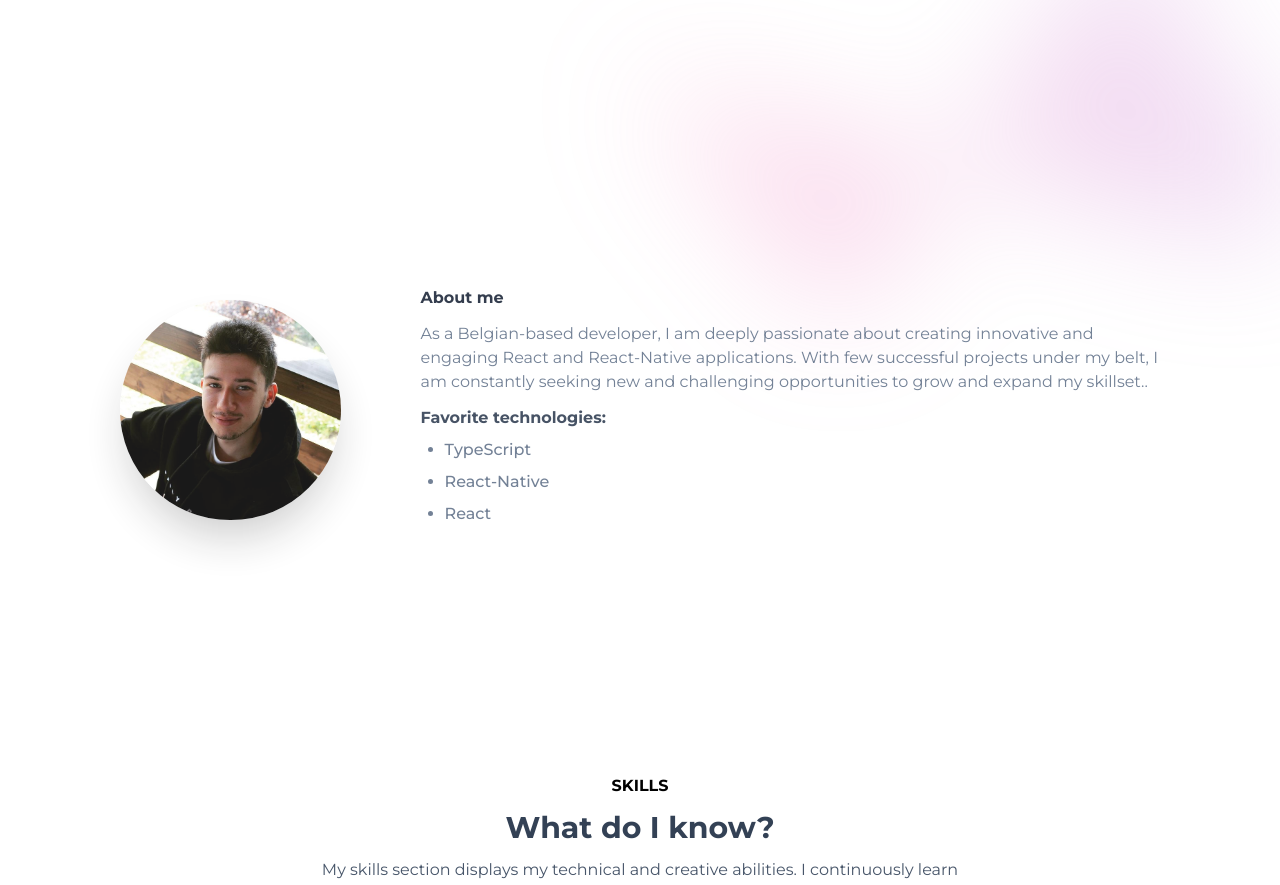
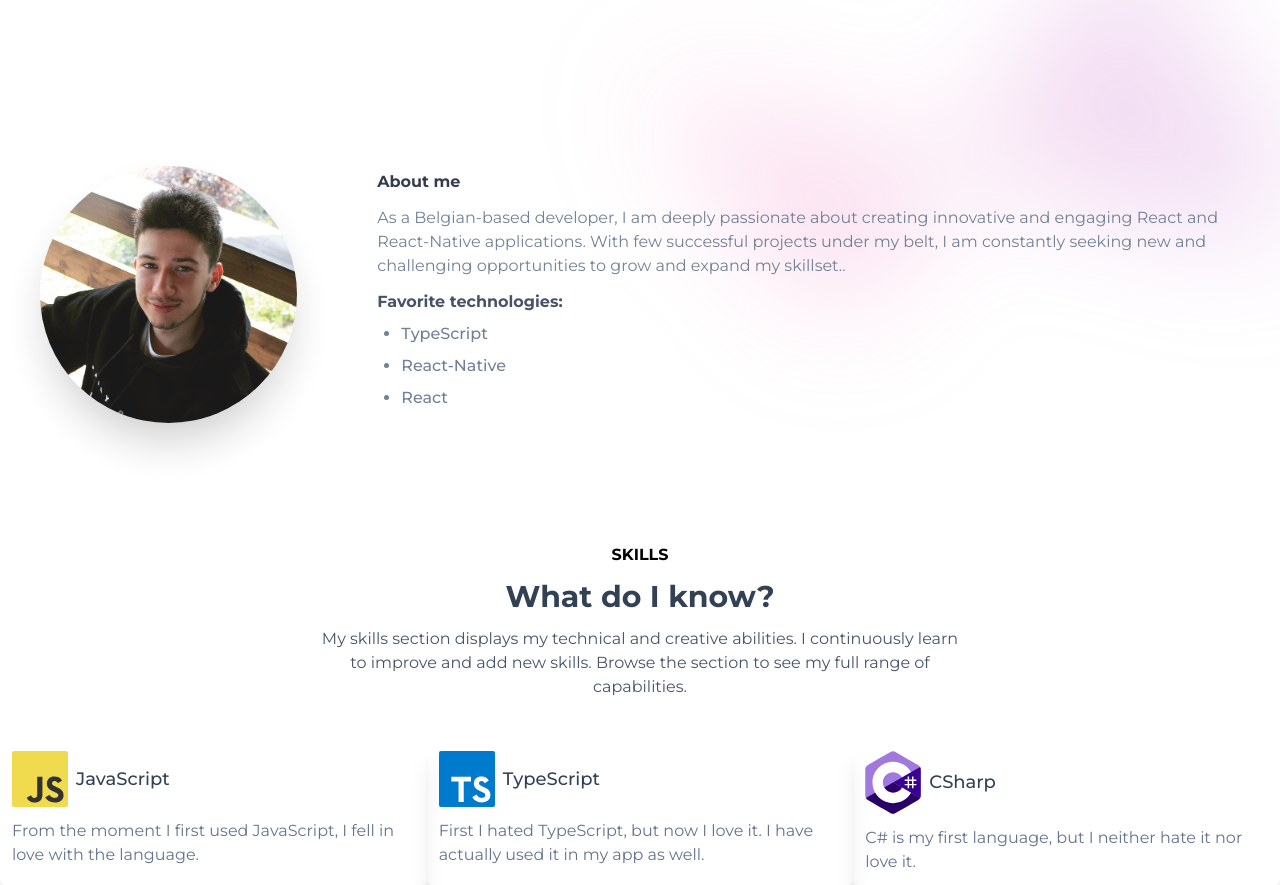
Before and after one commit to Bataklik/Bataklik-Portfolio, a Next.js app: page / in a window 1280 px wide. Shown: the part 600-1485 px from the top of the page. Built offline with nearby package versions, Linux system fonts and the light colour scheme.

Commit message:
feat: :lipstick: Update padding

```diff
--- a/src/components/core/about.tsx
+++ b/src/components/core/about.tsx
@@ -43,9 +43,8 @@ export function AboutSection({}) {
       initial={{ opacity: 0 }}
       whileInView={{ opacity: 1, transition: { duration: 0.5, delay: 0.1 } }}
       id="about"
-      className="p-10  py-20"
     >
-      <div className="container py-15 mx-auto flex flex-col-reverse lg:flex-row items-center gap-20 rounded-sm opacity-90 p-20">
+      <div className="container mx-auto flex flex-col-reverse lg:flex-row items-center gap-20 rounded-sm opacity-90 p-10">
         {/* Left */}
         <div className="relative">
           {/* <img className="w-1/4 h-1/4 absolute left-0 -z-10" alt={} /> */}
```
